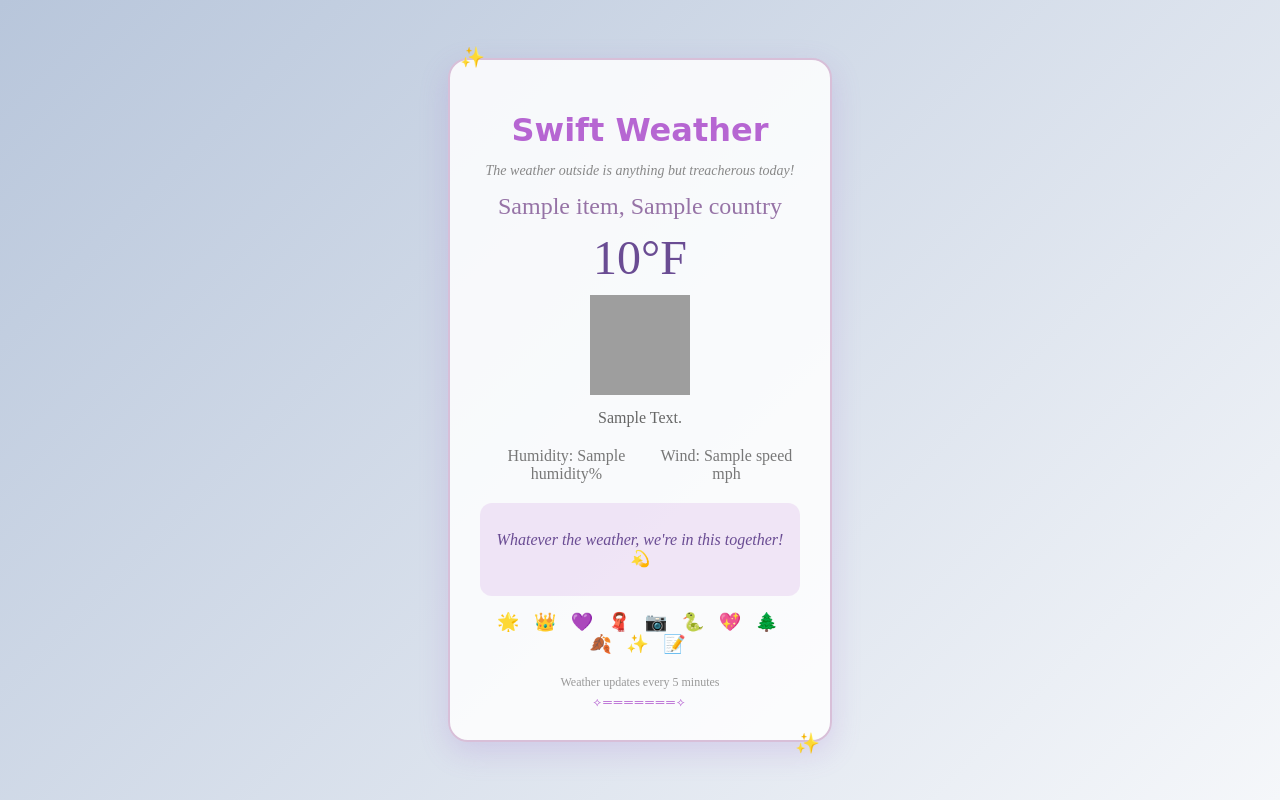
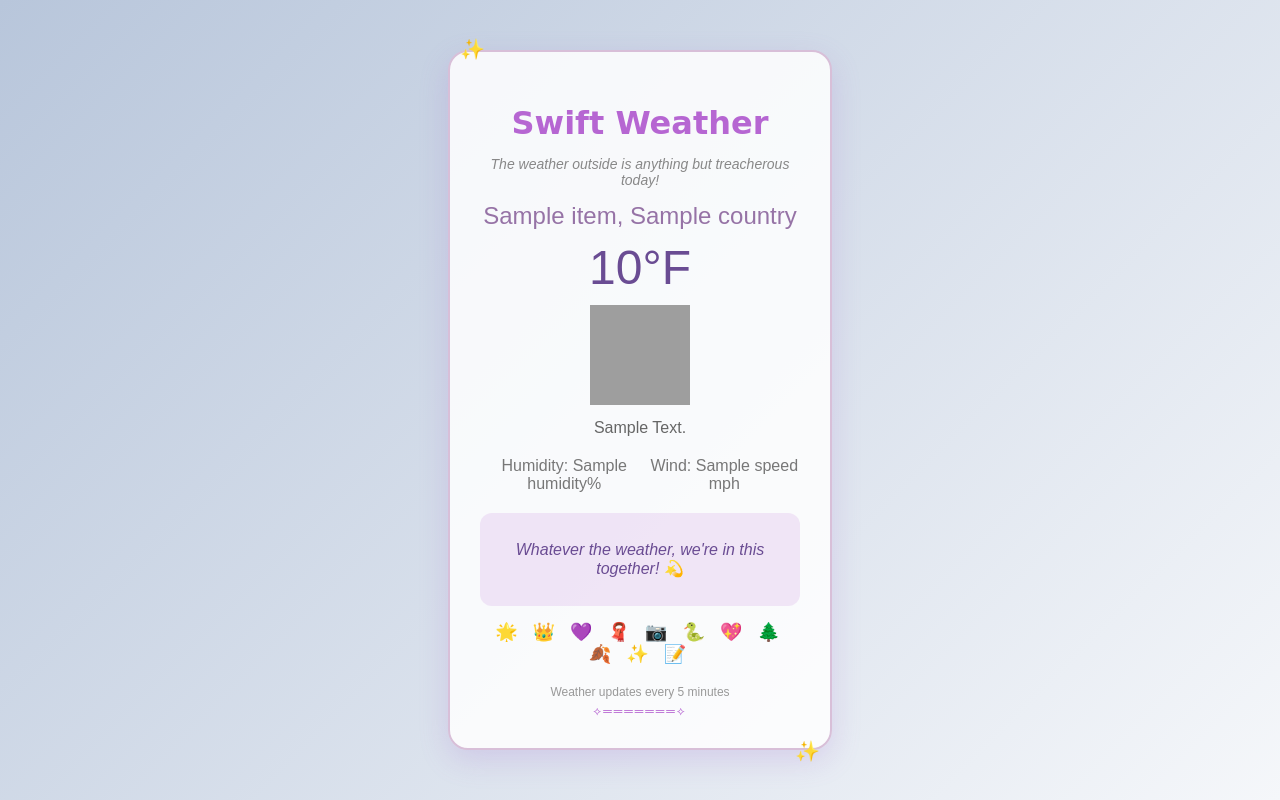
Before and after one commit to ainslee-c/weather-dashboard, a Flask app: page / in a window 1280 px wide. Run offline with Flask 3, Linux system fonts and the light colour scheme; a database or web service that is not in the repository returns one stand-in record (values such as "Sample title"); data that the repository does not hold is empty; some web fonts are replaced; grey boxes are pictures that could not be loaded.

Commit message:
Update Taylor Swift theme styling

```diff
--- a/templates/index.html
+++ b/templates/index.html
@@ -6,7 +6,7 @@
     <link href="https://fonts.googleapis.com/css2?family=Playfair+Display:ital@0;1&display=swap" rel="stylesheet">
     <style>
         body {
-            font-family: 'Neue Haas Grotesk', serif;
+            font-family: 'Neue Haas Grotesk Display Pro', sans-serif;
             background: linear-gradient(135deg, #b8c6db 0%, #f5f7fa 100%);
             display: flex;
             justify-content: center;
```
